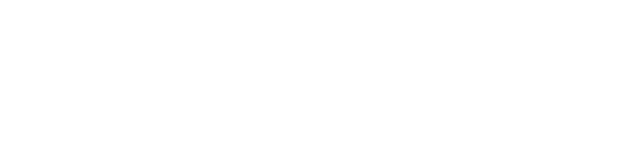
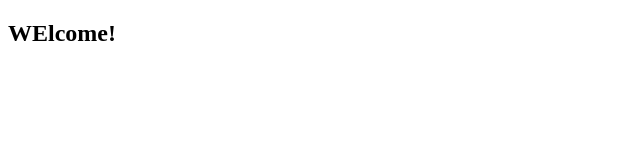
Before and after one commit to Mbalentlediko/challengeMe, a website: page static/html/index.html in a window 1280 px wide. Shown: the whole page, without its empty margins (0-640 px from the left). Drawn offline with Linux system fonts and the light colour scheme.

Commit message:
folder Structure

```diff
--- a/package.json
+++ b/package.json
@@ -4,6 +4,7 @@
   "main": "index.js",
   "type": "module",
   "scripts": {
+    "start":"node index.js",
     "test": "echo \"Error: no test specified\" && exit 1"
   },
   "keywords": [],
--- a/static/html/index.html
+++ b/static/html/index.html
@@ -6,6 +6,6 @@
     <title>challenge</title>
 </head>
 <body>
-
+    <h2>WElcome!</h2>
 </body>
 </html>
```
